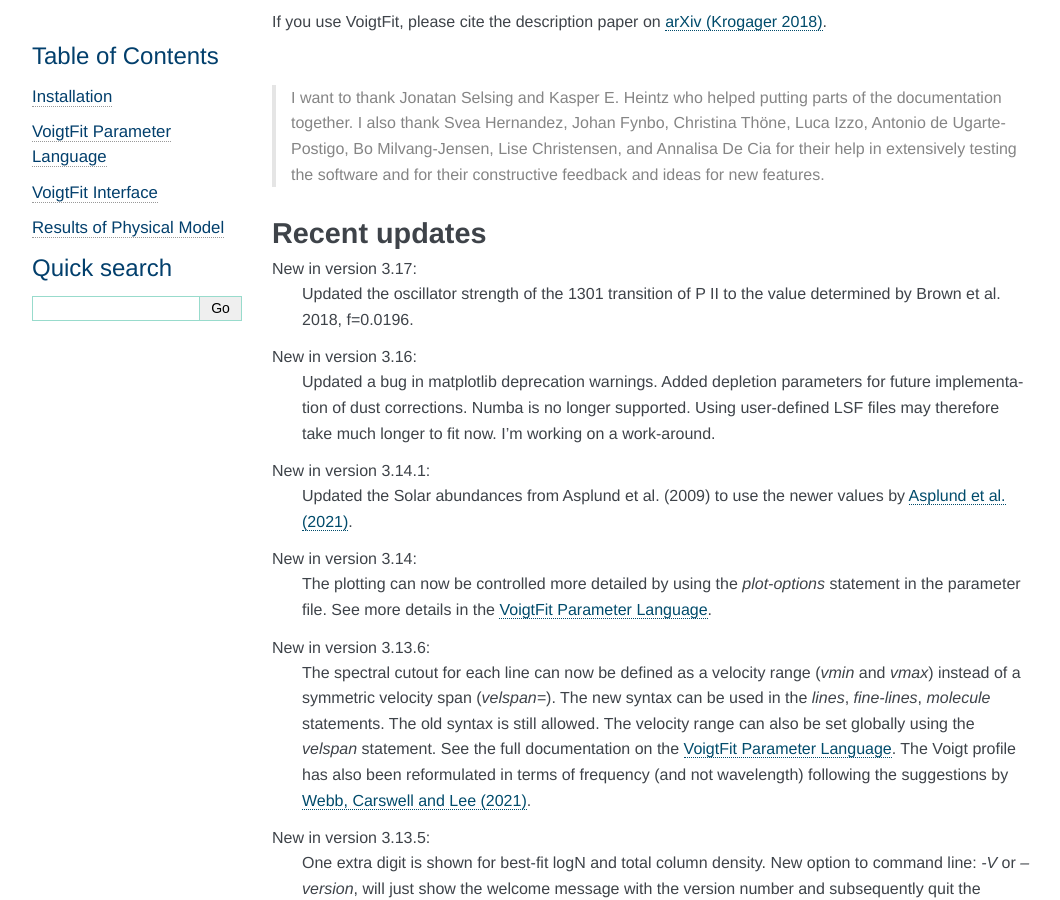
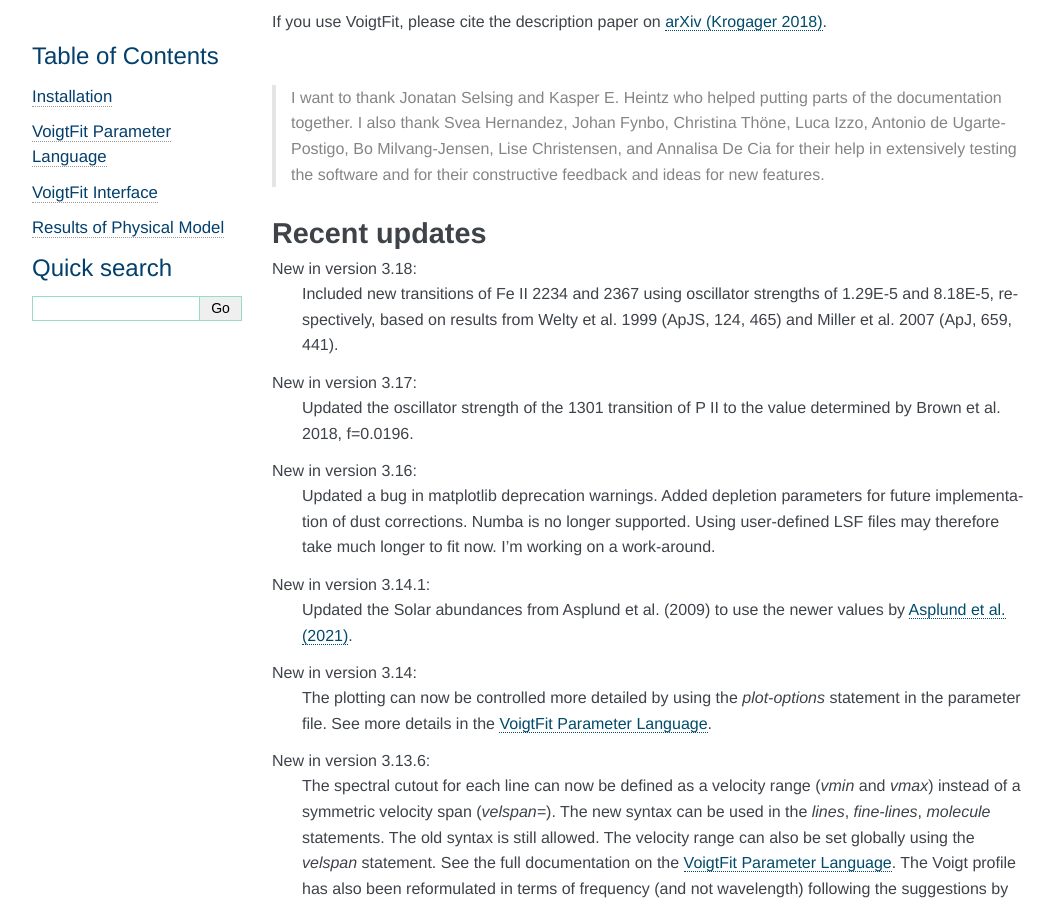
Before and after one commit to jkrogager/VoigtFit, a Sphinx documentation site: the page built from docs/index.rst, in a window 1280 px wide and 900 px high, scrolled down 402 px. Shown: the whole window, without its empty margins (98-1158 px from the left). Built offline with Sphinx 7.4.7, drawn with Linux system fonts in a browser that asks for light colours.

Commit message:
Updated linelist FeII 2234, 2367

```diff
--- a/docs/index.rst
+++ b/docs/index.rst
@@ -34,6 +34,10 @@ If you use VoigtFit, please cite the description paper on `arXiv (Krogager 2018)
 
 Recent updates
 --------------
+
+New in version 3.18:
+  Included new transitions of Fe II 2234 and 2367 using oscillator strengths of 1.29E-5 and 8.18E-5, respectively,
+  based on results from Welty et al. 1999 (ApJS, 124, 465) and Miller et al. 2007 (ApJ, 659, 441).
 
 New in version 3.17:
   Updated the oscillator strength of the 1301 transition of P II to the value determined by Brown et al. 2018, f=0.0196.
```
Also changed, not shown: 2 other files.
